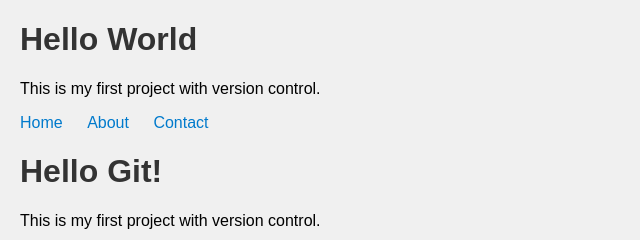
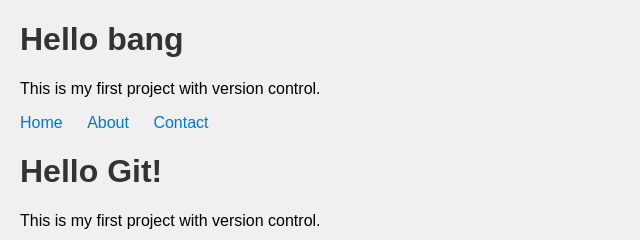
Before and after one commit to dhni-mad/my-web-project, a plain HTML site: page index.html in a window 1280 px wide. Shown: the full height of the page, 0-640 px from the left. Drawn offline with Linux system fonts and the light colour scheme.

Commit message:
Change header text from 'Hello World' to 'Hello bang'

```diff
--- a/index.html
+++ b/index.html
@@ -5,7 +5,7 @@
     <link rel="stylesheet" href="style.css">
 </head>
 <body>
-    <h1>Hello World</h1>
+    <h1>Hello bang</h1>
     <p>This is my first project with version control.</p>
     <nav>
         <ul>
```
